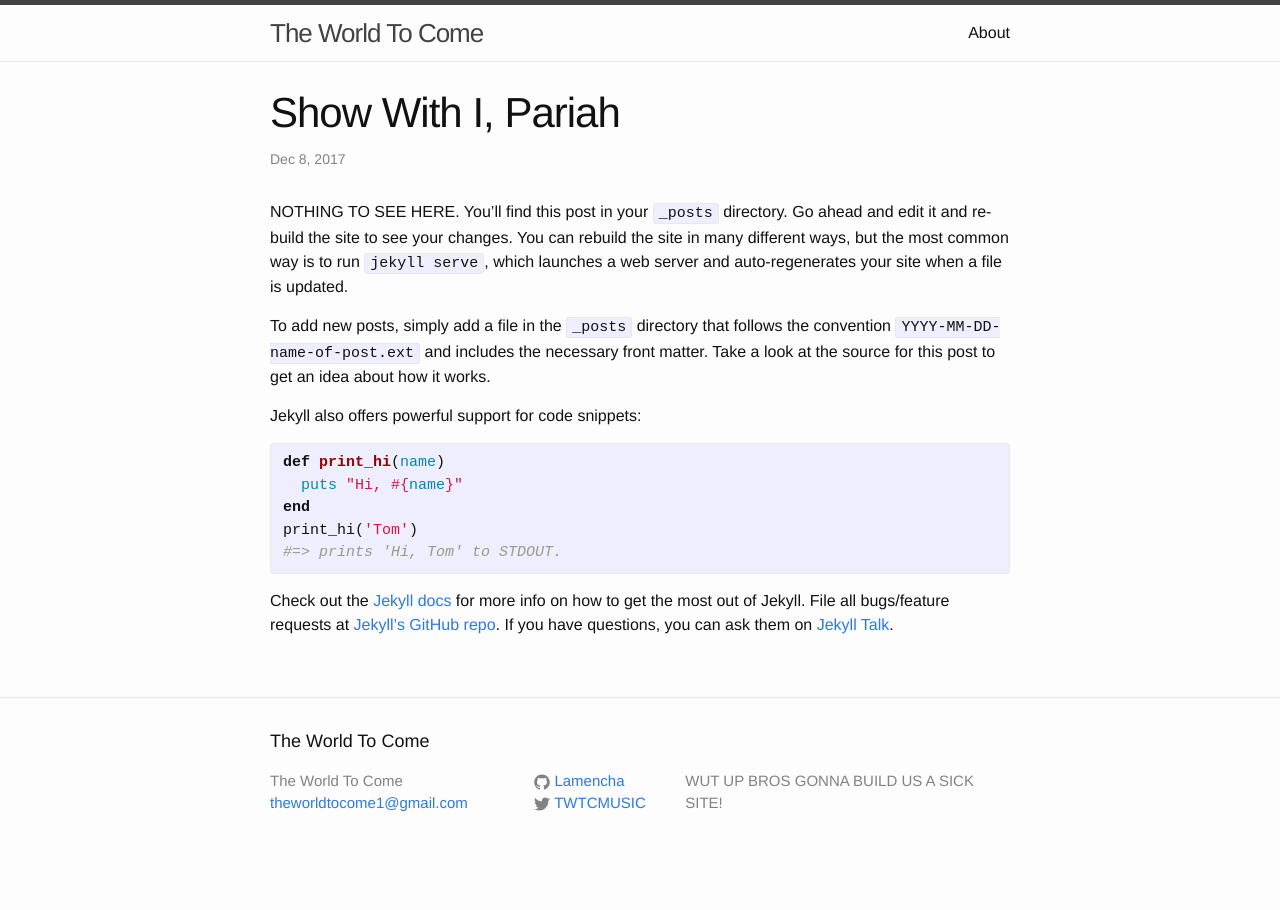
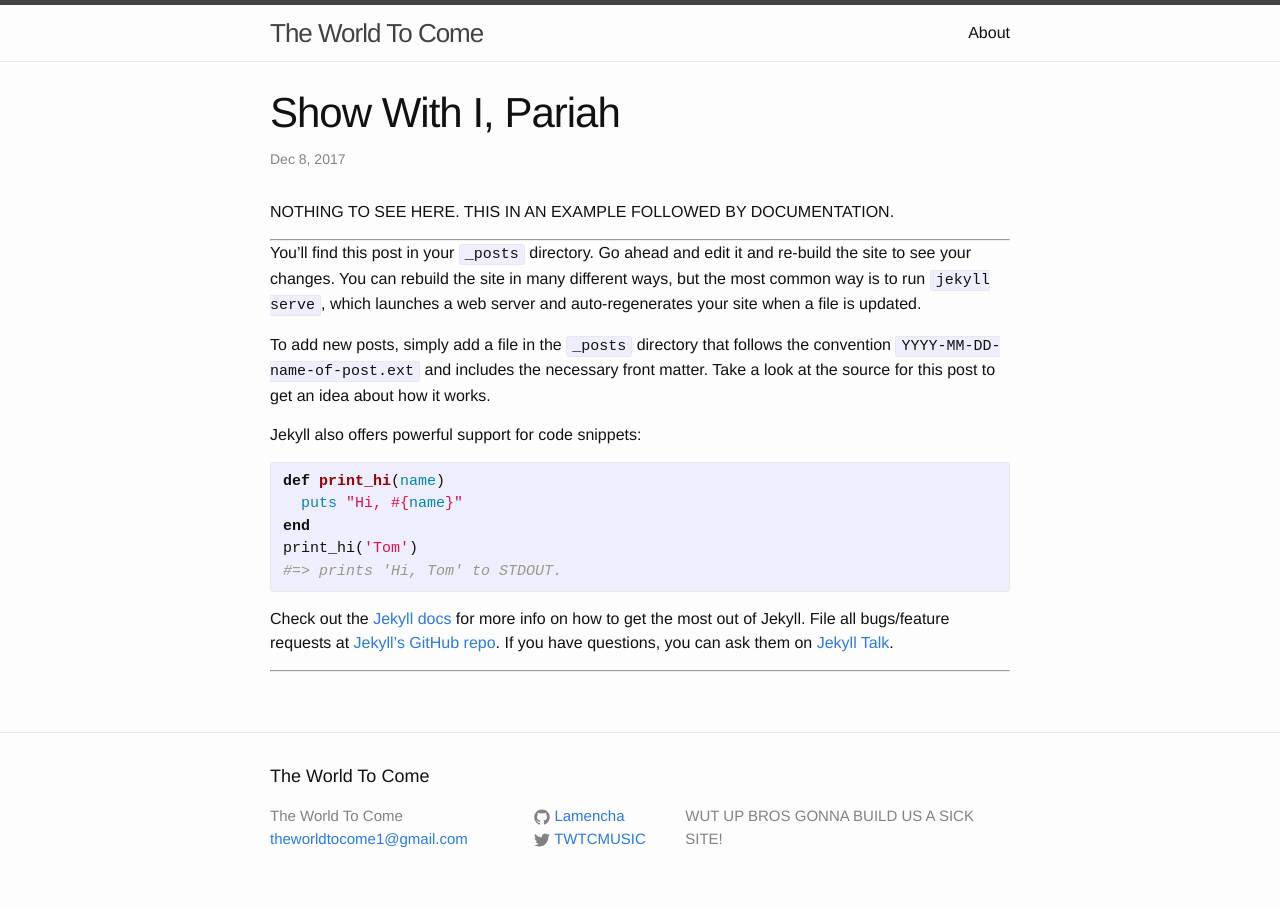
Before and after one commit to lamencha/lamencha.github.io, a Jekyll site: the page built from _posts/2017-11-03-welcome-to-jekyll.markdown, in a window 1280 px wide. Built offline with Jekyll 4.4.1, drawn with Linux system fonts in a browser that asks for light colours.

Commit message:
Show TXT Changes

```diff
--- a/_posts/2017-11-03-welcome-to-jekyll.markdown
+++ b/_posts/2017-11-03-welcome-to-jekyll.markdown
@@ -5,6 +5,9 @@ date:   2017-12-08 13:53:24 +0000
 categories: jekyll update
 ---
 NOTHING TO SEE HERE.
+THIS IN AN EXAMPLE FOLLOWED BY DOCUMENTATION.
+
+---
 You’ll find this post in your `_posts` directory. Go ahead and edit it and re-build the site to see your changes. You can rebuild the site in many different ways, but the most common way is to run `jekyll serve`, which launches a web server and auto-regenerates your site when a file is updated.
 
 To add new posts, simply add a file in the `_posts` directory that follows the convention `YYYY-MM-DD-name-of-post.ext` and includes the necessary front matter. Take a look at the source for this post to get an idea about how it works.
@@ -24,3 +27,4 @@ Check out the [Jekyll docs][jekyll-docs] for more info on how to get the most ou
 [jekyll-docs]: http://jekyllrb.com/docs/home
 [jekyll-gh]:   https://github.com/jekyll/jekyll
 [jekyll-talk]: https://talk.jekyllrb.com/
+---
```
